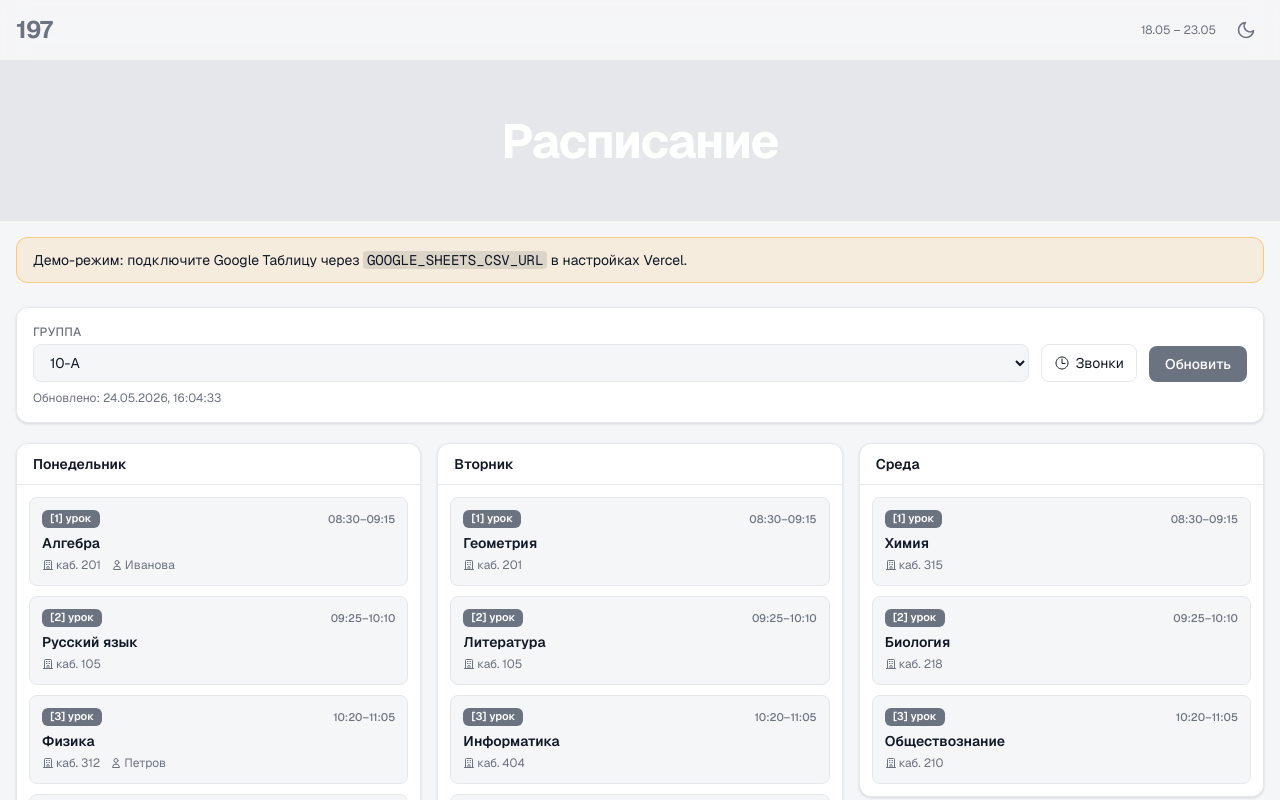
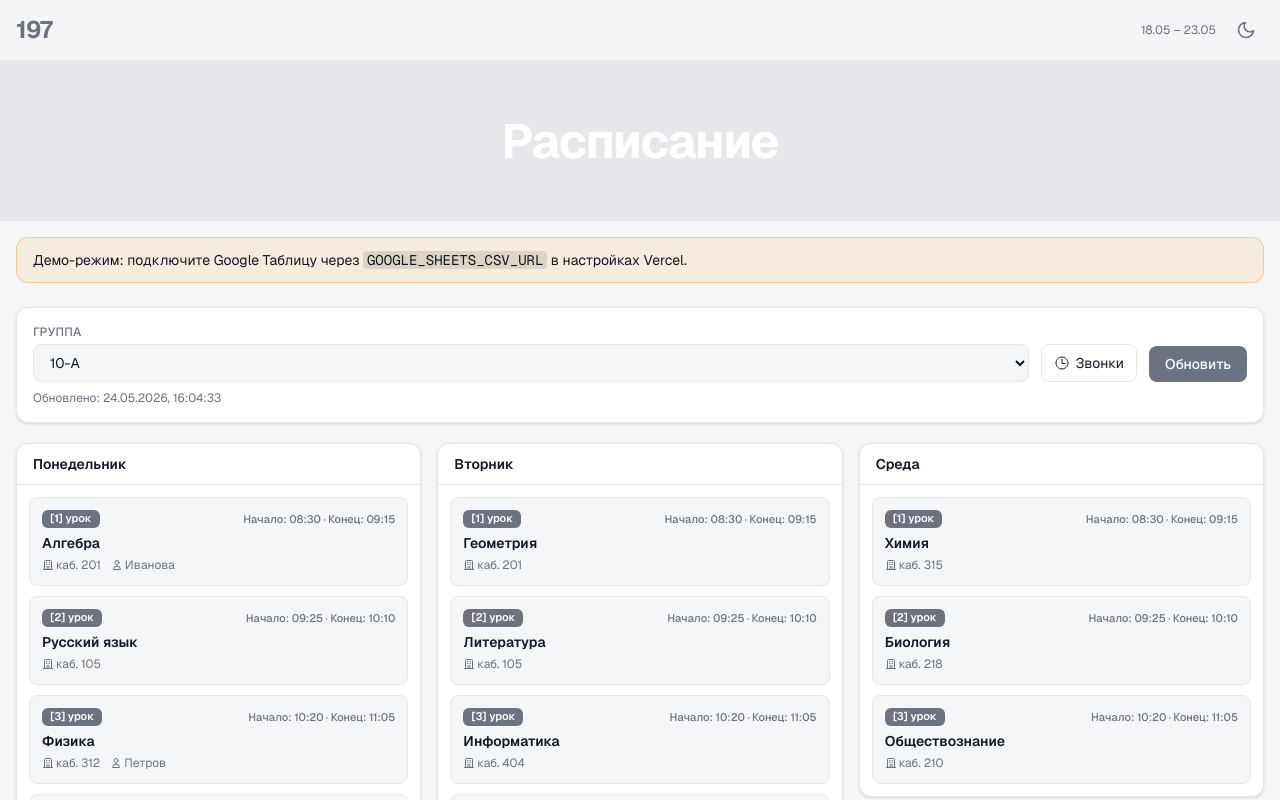
Before and after one commit to z0nG1337/schedule, a Next.js app: page /student in a window 1280 px wide. Shown: the top 800 px of the page. Built offline with nearby package versions, Linux system fonts and the light colour scheme.

Commit message:
Show lesson start/end

```diff
--- a/src/components/schedule-grid.tsx
+++ b/src/components/schedule-grid.tsx
@@ -105,7 +105,9 @@ export function ScheduleGrid({ schedule, bells }: Props) {
                       </span>
                       {time && (
                         <span className="text-[11px] text-[var(--muted)] font-medium">
-                          {time.start}–{time.end}
+                          Начало: {time.start}
+                          <span className="text-[10px]"> · </span>
+                          Конец: {time.end}
                         </span>
                       )}
                     </div>
```
